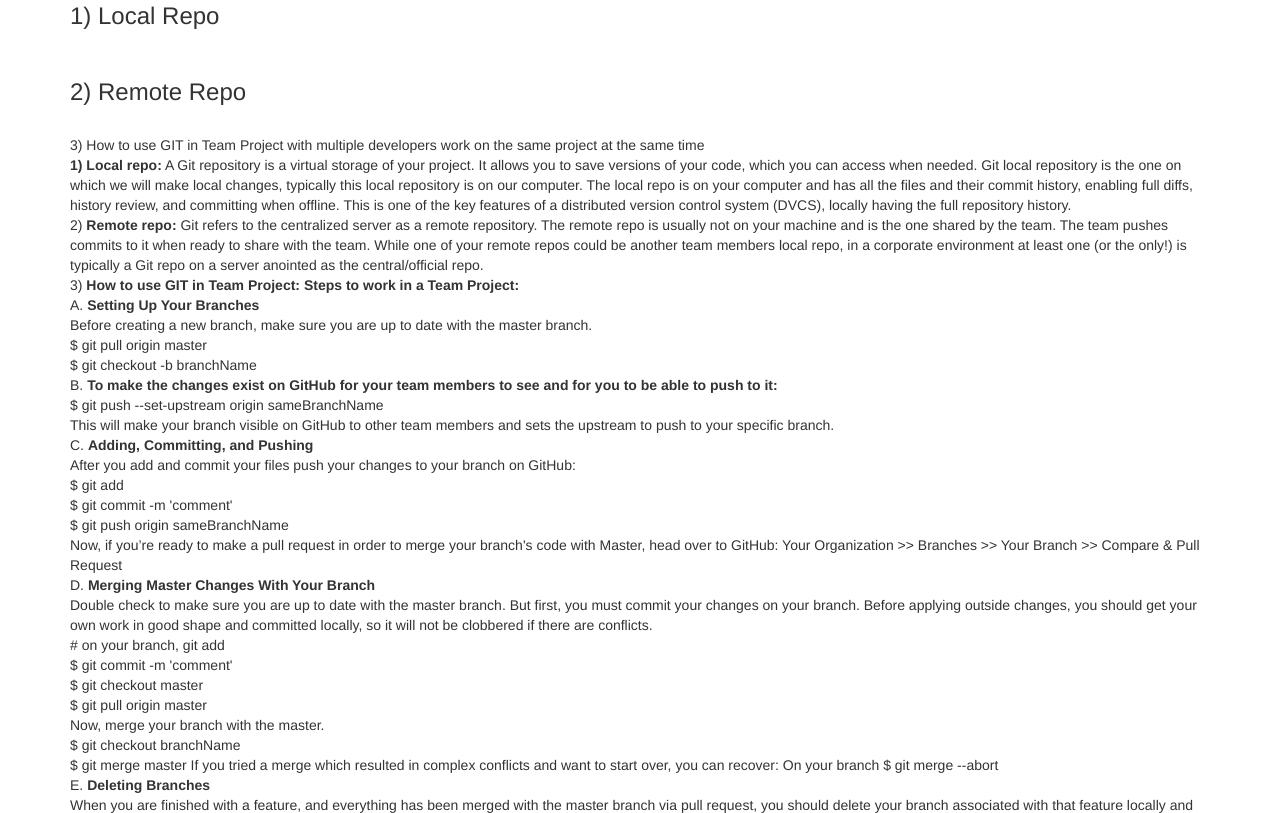
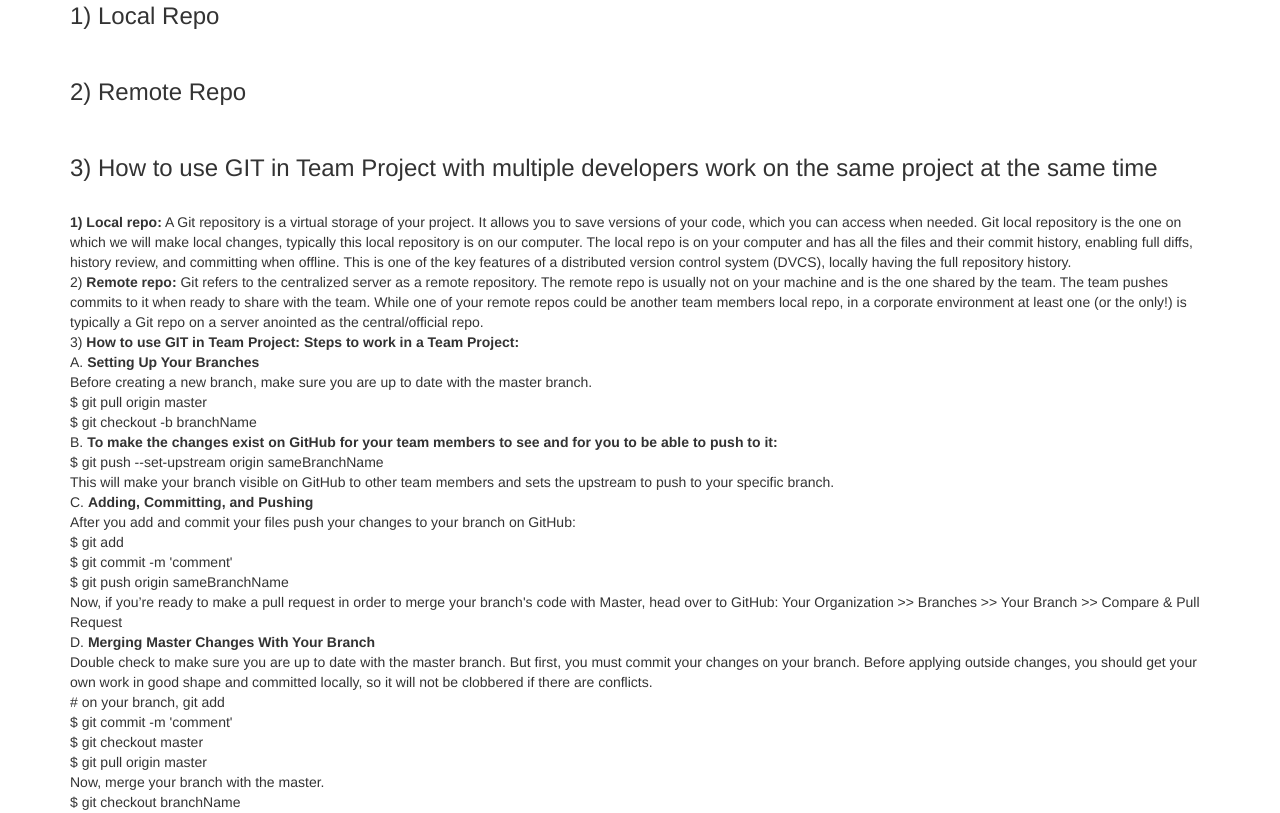
Before and after one commit to ankita0387/5315, a plain HTML site: page hwgit.html in a window 1280 px wide. Shown: the part 513-1326 px from the top of the page. Drawn offline with nearby package versions, Linux system fonts and the light colour scheme.

Commit message:
hw files

```diff
--- a/hwgit.html
+++ b/hwgit.html
@@ -26,7 +26,7 @@
       <br>
       <h3>2) Remote Repo</h3>
       <br>
-      <h303>3) How to use GIT in Team Project with multiple developers work on the same project at the same time</h3>
+      <h3>3) How to use GIT in Team Project with multiple developers work on the same project at the same time</h3>
     </h2>
       <br>
       <p> <b>1) Local repo:</b> A Git repository is a virtual storage of your project. It allows you to save versions of your code, which you can access when needed. Git local repository is the one on which we will make local changes, typically this local repository is on our computer. The local repo is on your computer and has all the files and their commit history, enabling full diffs, history review, and committing when offline.  This is one of the key features of a distributed version control system (DVCS), locally having the full repository history.
```
